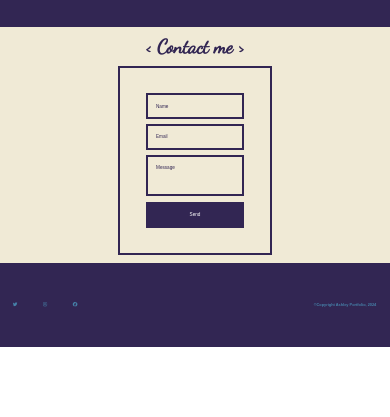
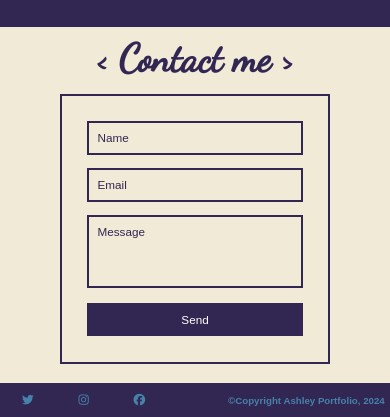
Before and after one commit to Veticuso/projectalpha, a plain HTML site: page index.html in a window 390 px wide. Shown: the part 1346-1763 px from the top of the page. Before the commit the page ends 1693 px from the top, so only its background shows below. Drawn offline with Linux system fonts and the light colour scheme.

Commit message:
Add files via upload

```diff
--- a/style.css
+++ b/style.css
@@ -168,6 +168,7 @@
 
 .contact-container form textarea {
     border: 2px solid #322653;
+    outline: none;
     text-align: left;
     resize: none;
     padding: 1vh;
@@ -295,6 +296,7 @@
 
     .bottom-container h1 {
         font-size: 10vw;
+        margin: 2%;
     }
 
     .bottom-body {
@@ -303,6 +305,36 @@
         grid-gap: 0%;
         justify-items: center;
         text-align: center;
+    }
+
+    .contact-container {
+        padding-bottom: 5%;
+    }
+
+    .contact-container h1 {
+        font-size: 10vw;
+        margin: 2%;
+        margin-bottom: 3%;
+    }
+
+    .contact-container form {
+        border: 2px solid #322653;
+        padding: 3vh;
+    }
+
+    .contact-container form * {
+        background-color: #F0EAD6;
+        width: 50vw;
+    }
+
+    .contact-container * {
+        font-size: 3vw;
+    }
+
+    .footer-container {
+        grid-template-columns: 1fr 1fr 1fr 1fr 3fr;
+        font-size: 3vw;
+        height: 4vh;
     }
 
     #item1 {
@@ -332,4 +364,16 @@
         font-size: 3vw;
         width: 80%;
     }
+
+    #soc1 {
+        grid-area: 1 / 1 / 1 / 2;
+    }
+
+    #soc2 {
+        grid-area: 1 / 2 / 1 / 3;
+    }
+
+    #soc3 {
+        grid-area: 1 / 3 / 1 / 4;
+    }
 }
```
